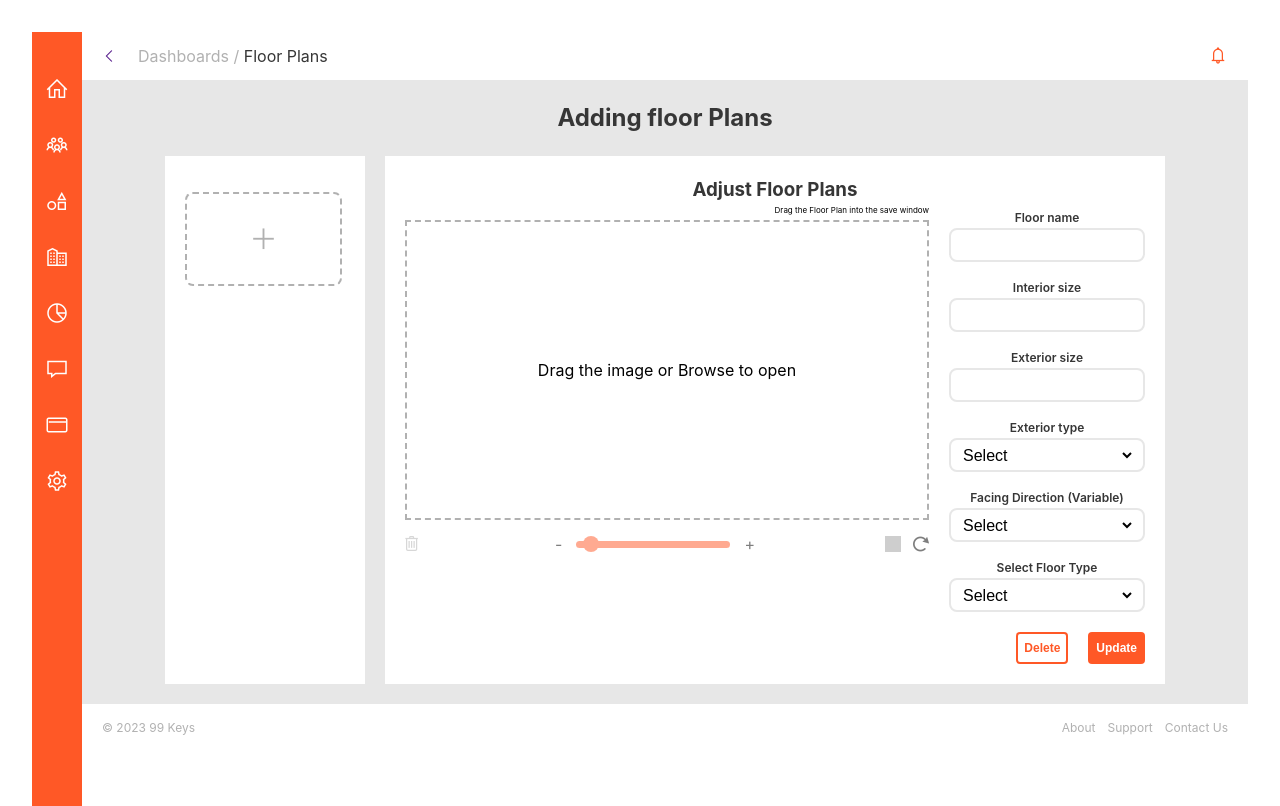
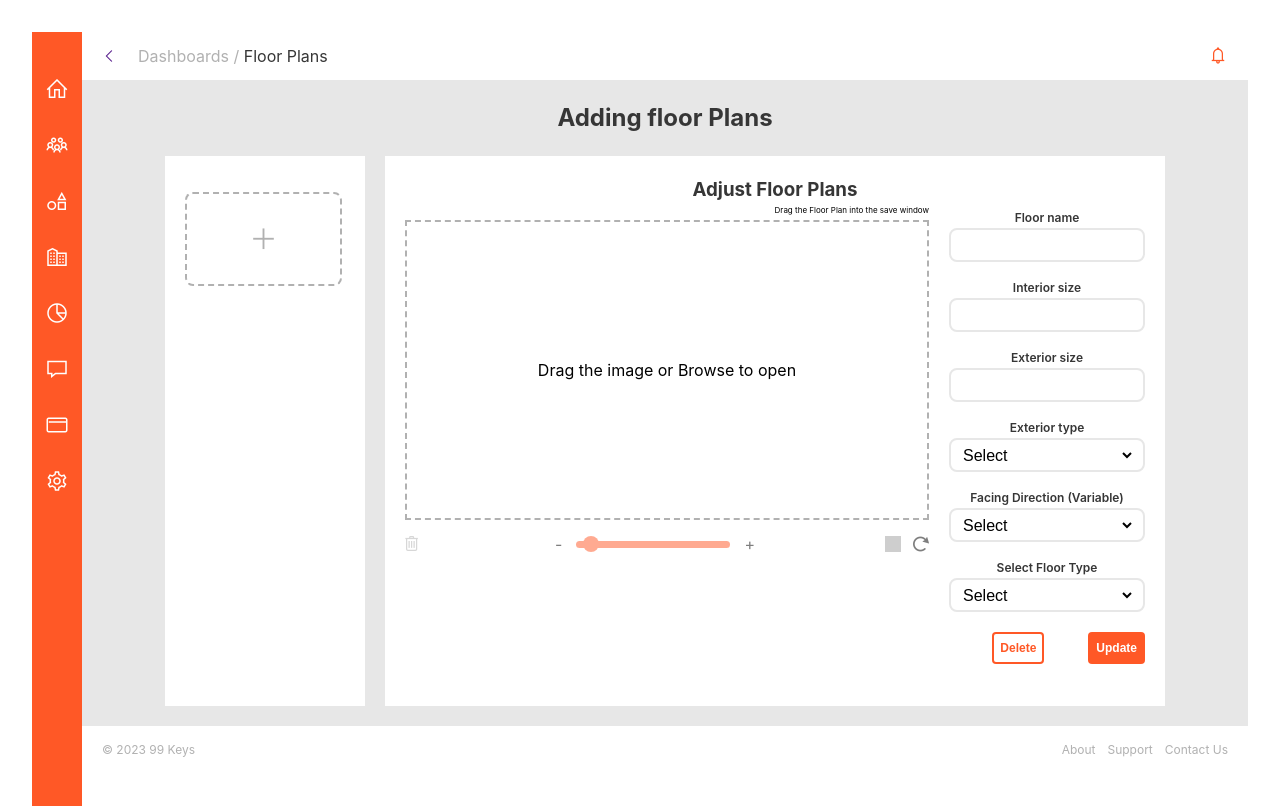
Before and after one commit to koumba97/floor-plans, a React (Vite) app: page /floor-plan/1 in a window 1280 px wide. Built offline with nearby package versions, Linux system fonts and the light colour scheme; grey boxes are pictures that could not be loaded.

Commit message:
Update design based on the prototype

```diff
--- a/src/components/AddingFloorPlans/ImageCropper/ImageCropper.scss
+++ b/src/components/AddingFloorPlans/ImageCropper/ImageCropper.scss
@@ -21,6 +21,7 @@
         align-items: center;
         p {
             margin: auto;
+            text-align: center;
         }
     }
     .image-controls {
--- a/src/components/AddingFloorPlans/PlanForm/PlanForm.scss
+++ b/src/components/AddingFloorPlans/PlanForm/PlanForm.scss
@@ -16,14 +16,11 @@
         gap: 12px;
     }
 
-    .test {
-        border: solid;
-    }
     .buttons-container {
         margin-left: auto;
         margin-top: 20px;
         width: max-content;
         display: flex;
-        gap: 20px;
+        gap: 44px;
     }
 }
--- a/src/components/AddingFloorPlans/PlanList/PlanList.scss
+++ b/src/components/AddingFloorPlans/PlanList/PlanList.scss
@@ -4,17 +4,35 @@
     background-color: white;
     width: 200px;
     min-width: 140px;
+    height: 510px;
     padding: 20px 0;
     overflow: scroll;
+    -ms-overflow-style: none;
+    scrollbar-width: none;
+    &::-webkit-scrollbar {
+        display: none;
+    }
 
     a {
         text-decoration: none;
+        color: initial;
+    }
+
+    .plan-name {
+        margin: 0;
+        text-overflow: ellipsis;
+        white-space: nowrap;
+        overflow: hidden;
+        width: auto;
+        font-weight: 600;
+        color: $grey-500;
     }
 
     .item {
         cursor: pointer;
         padding: 16px 20px;
         border-right: solid 3px transparent;
+
         &.active {
             border-color: $brand-color;
         }
@@ -59,13 +77,18 @@
         height: auto;
         padding: 0;
         display: flex;
+        align-items: end;
 
         .item {
             border-right: none;
             border-bottom: solid 3px transparent;
             padding: 8px 8;
+            padding-top: 4px;
             &.active {
                 border-color: $brand-color;
+            }
+            .plan-name {
+                width: 120px;
             }
             .new-plan,
             .plan {
--- a/src/components/AddingFloorPlans/PlanList/PlanList.tsx
+++ b/src/components/AddingFloorPlans/PlanList/PlanList.tsx
@@ -14,16 +14,11 @@ const PlanList = ({ plans }: Prop) => {
 
     return (
         <div className="plan-list">
-            <Link to={'/'}>
-                <div className={`item ${floorPlanId ? '' : 'active'}`}>
-                    <div className="new-plan">
-                        <i className="las la-plus"></i>
-                    </div>
-                </div>
-            </Link>
-
             <>
-                {plans.map((plan, index) => {
+                {plans
+                    .slice(0)
+                    .reverse()
+                    .map((plan, index) => {
                         return (
                             <Link
                                 to={`/floor-plan/${plan.id}`}
@@ -32,6 +27,7 @@ const PlanList = ({ plans }: Prop) => {
                                 <div
                                     className={`item ${currentFloorPlan && currentFloorPlan.id && floorPlanId === plan.id ? 'active' : ''}`}
                                 >
+                                    <h5 className="plan-name">{plan.name}</h5>
                                     <div
                                         className="plan"
                                         style={{
@@ -43,6 +39,14 @@ const PlanList = ({ plans }: Prop) => {
                         );
                     })}
             </>
+
+            <Link to={'/'}>
+                <div className={`item ${floorPlanId ? '' : 'active'}`}>
+                    <div className="new-plan">
+                        <i className="las la-plus"></i>
+                    </div>
+                </div>
+            </Link>
         </div>
     );
 };
```
Lines whose indentation alone changed are shown as unchanged.
